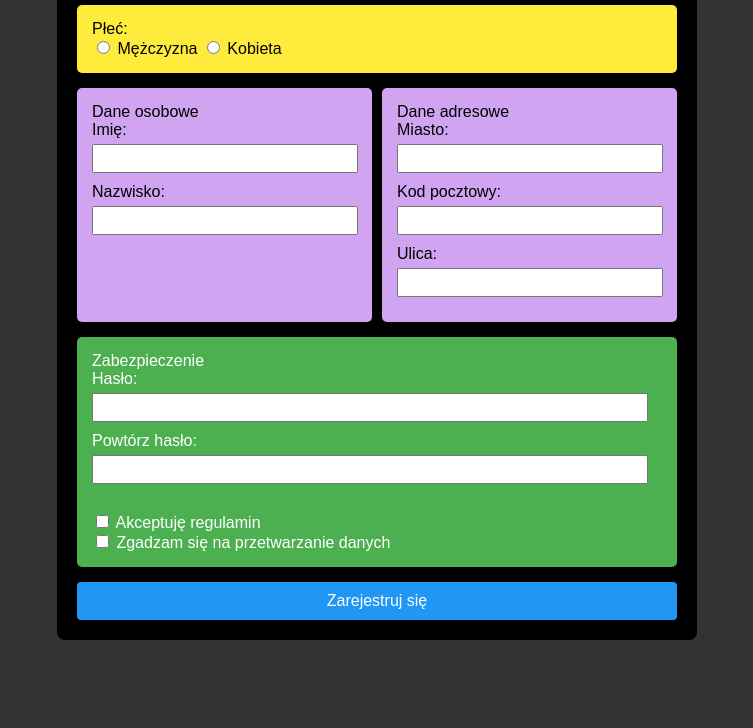
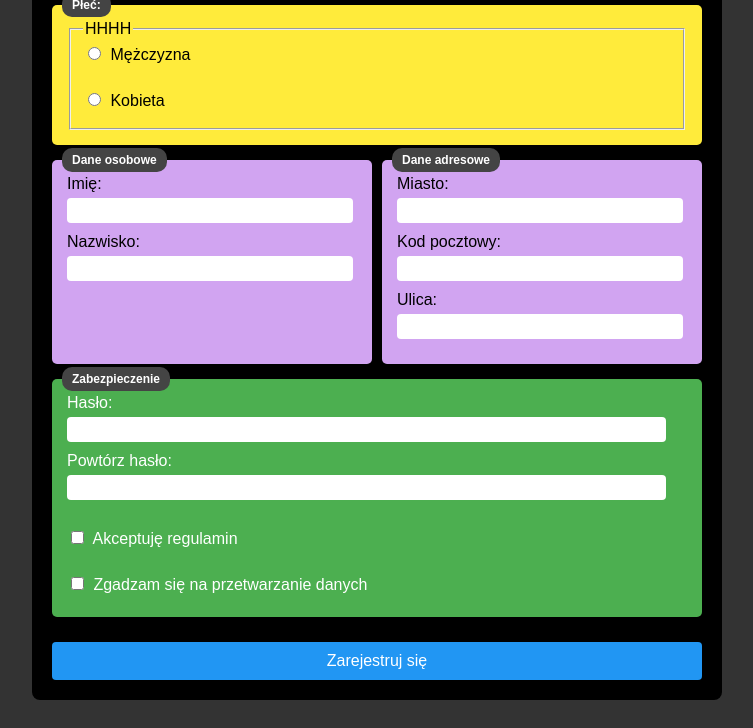
Before and after one commit to ivanyakovlev256/Formularz-Rejestracji, a plain HTML site: page index.html in a window 1280 px wide. Shown: the part 111-839 px from the top of the page, without its empty margins (263-1016 px from the left). Before the commit the page ends 800 px from the top, so only its background shows below. Drawn offline with Linux system fonts and the light colour scheme.

Commit message:
HAHHAHAHAHA

```diff
--- a/index.html
+++ b/index.html
@@ -10,39 +10,42 @@
         <h2>Formularz Rejestracji</h2>
 
         <div class="section yellow">
-            <label>Płeć:</label><br>
-            <input type="radio" name="gender" value="mężczyzna"> Mężczyzna
-            <input type="radio" name="gender" value="kobieta"> Kobieta
+            <fieldset>
+            <div class="tab">Płeć:</div>
+            <legend>HHHH</legend>
+            <label><input type="radio" name="gender" value="mężczyzna"> Mężczyzna</label><br>
+            <label><input type="radio" name="gender" value="kobieta"> Kobieta</label>
+            </fieldset>
         </div>
 
         <div class="flex-row">
             <div class="section purple">
-                <label>Dane osobowe</label>
-                <br>Imię:<br>
-                <input type="text" name="imie">
-                <br>Nazwisko:<br>
+                <div class="tab">Dane osobowe</div>
+                Imię:<br>
+                <input type="text" name="imie"><br>
+                Nazwisko:<br>
                 <input type="text" name="nazwisko">
             </div>
 
             <div class="section purple">
-                <label>Dane adresowe</label>
-                <br>Miasto:<br>
-                <input type="text" name="miasto">
-                <br>Kod pocztowy:<br>
-                <input type="text" name="kod">
-                <br>Ulica:<br>
+                <div class="tab">Dane adresowe</div>
+                Miasto:<br>
+                <input type="text" name="miasto"><br>
+                Kod pocztowy:<br>
+                <input type="text" name="kod"><br>
+                Ulica:<br>
                 <input type="text" name="ulica">
             </div>
         </div>
 
         <div class="section green">
-            <label>Zabezpieczenie</label>
-            <br>Hasło:<br>
-            <input type="password" name="haslo">
-            <br>Powtórz hasło:<br>
+            <div class="tab">Zabezpieczenie</div>
+            Hasło:<br>
+            <input type="password" name="haslo"><br>
+            Powtórz hasło:<br>
             <input type="password" name="powtorz_haslo"><br><br>
-            <input type="checkbox" name="regulamin"> Akceptuję regulamin<br>
-            <input type="checkbox" name="dane"> Zgadzam się na przetwarzanie danych
+            <label><input type="checkbox" name="regulamin"> Akceptuję regulamin</label><br>
+            <label><input type="checkbox" name="dane"> Zgadzam się na przetwarzanie danych</label>
         </div>
 
         <button type="submit" class="btn">Zarejestruj się</button>
--- a/style.css
+++ b/style.css
@@ -1,3 +1,14 @@
+@keyframes fadeSlideIn {
+    from {
+        opacity: 0;
+        transform: translateY(-50px);
+    }
+    to {
+        opacity: 1;
+        transform: translateY(0);
+    }
+}
+
 body {
     font-family: Arial, sans-serif;
     background-color: #333;
@@ -11,19 +22,34 @@ body {
     background-color: #000;
     padding: 20px;
     border-radius: 8px;
-    width: 600px;
+    width: 650px;
     color: #fff;
+    animation: fadeSlideIn 1s ease-in-out;
 }
 
 h2 {
     text-align: center;
     color: white;
+    margin-bottom: 20px;
 }
 
 .section {
     margin-bottom: 15px;
     padding: 15px;
     border-radius: 5px;
+    position: relative;
+}
+
+.tab {
+    background-color: #444;
+    color: white;
+    font-weight: bold;
+    padding: 5px 10px;
+    border-radius: 10px;
+    position: absolute;
+    top: -12px;
+    left: 10px;
+    font-size: 12px;
 }
 
 .yellow {
@@ -35,11 +61,13 @@ h2 {
     background-color: #d1a4f1;
     color: #000;
     width: 48%;
+    position: relative;
 }
 
 .green {
     background-color: #4caf50;
     color: #fff;
+    position: relative;
 }
 
 .flex-row {
@@ -53,6 +81,18 @@ input[type="password"] {
     width: 95%;
     padding: 5px;
     margin: 5px 0 10px 0;
+    border: none;
+    border-radius: 4px;
+}
+
+input[type="checkbox"],
+input[type="radio"] {
+    margin-right: 5px;
+}
+
+label {
+    display: block;
+    margin-bottom: 8px;
 }
 
 .btn {
@@ -64,4 +104,10 @@ input[type="password"] {
     font-size: 16px;
     cursor: pointer;
     border-radius: 4px;
+    margin-top: 10px;
 }
+
+.btn:hover {
+    filter: brightness(1.2);
+    transition: 0.3s ease-in-out;
+}
```
